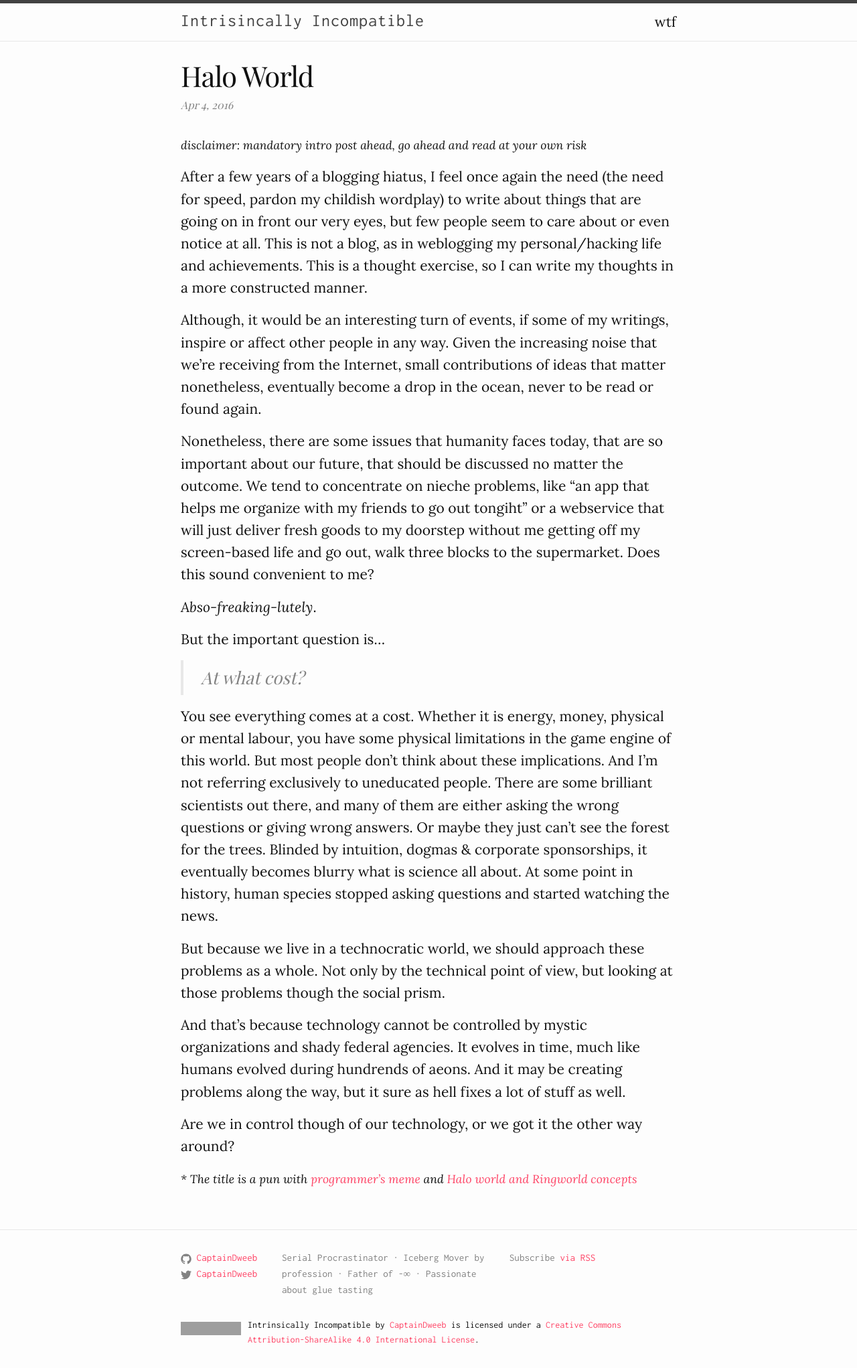
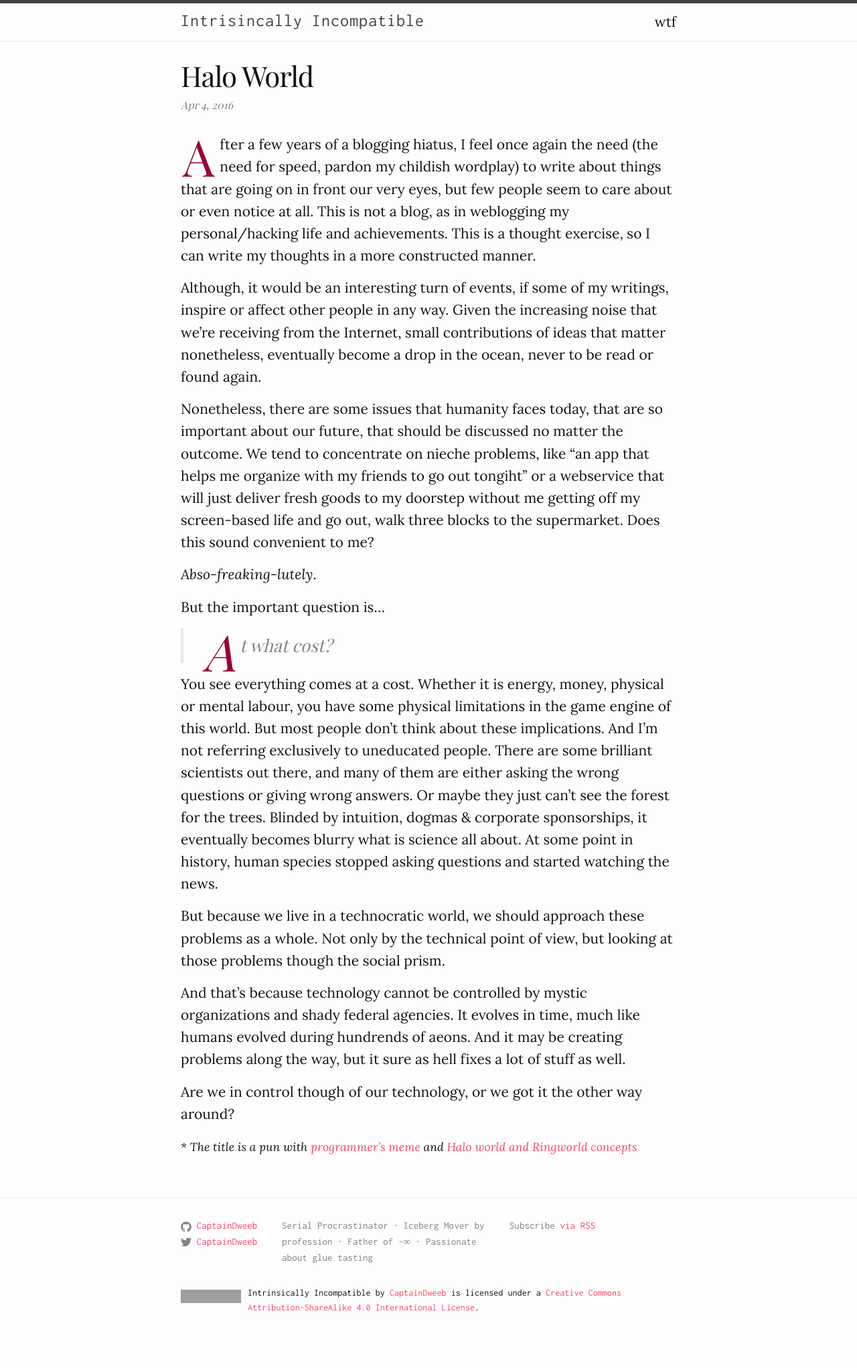
Before and after one commit to captaindweeb/captaindweeb.github.io, a Jekyll site: the page built from _posts/2016-04-04-hallo-world.markdown, in a window 1280 px wide. Shown: the whole page at 67% size. Built offline with Jekyll 4.4.1, drawn with Linux system fonts in a browser that asks for light colours; some web fonts are replaced; after the commit the page ends 1994 px from its top, so only the background shows below that; grey boxes are pictures that could not be loaded.

Commit message:
Add drop caps in first paragraph

```diff
--- a/_posts/2016-04-04-hallo-world.markdown
+++ b/_posts/2016-04-04-hallo-world.markdown
@@ -1,10 +1,9 @@
 ---
 layout: post
 title:  "Halo World"
-date:   2016-04-04 21:16:39 +0300
+date:   2016-04-04
 timetoread: 2 min
 ---
-<small><em>disclaimer: mandatory intro post ahead, go ahead and read at your own risk</em></small>
 
 After a few years of a blogging hiatus, I feel once again the need (the need for
 speed, pardon my childish wordplay) to write about things that are going on in
--- a/_sass/_layout.scss
+++ b/_sass/_layout.scss
@@ -260,7 +260,7 @@
 
 .post-subtitle {
     font-style: italic;
-    font-weight: lighter;
+    font-size: 26px;
 }
 
 
@@ -290,6 +290,17 @@
             font-size: 18px;
         }
     }
+
+    p:first-child:first-letter {
+      float: left;
+      color: #903;
+      font-size: 75px;
+      font-family: "Playfair Display";
+      line-height: 60px;
+      padding-top: 4px;
+      padding-right: 8px;
+      padding-left: 3px;
+    }
 }
 
 .not-found {
```
